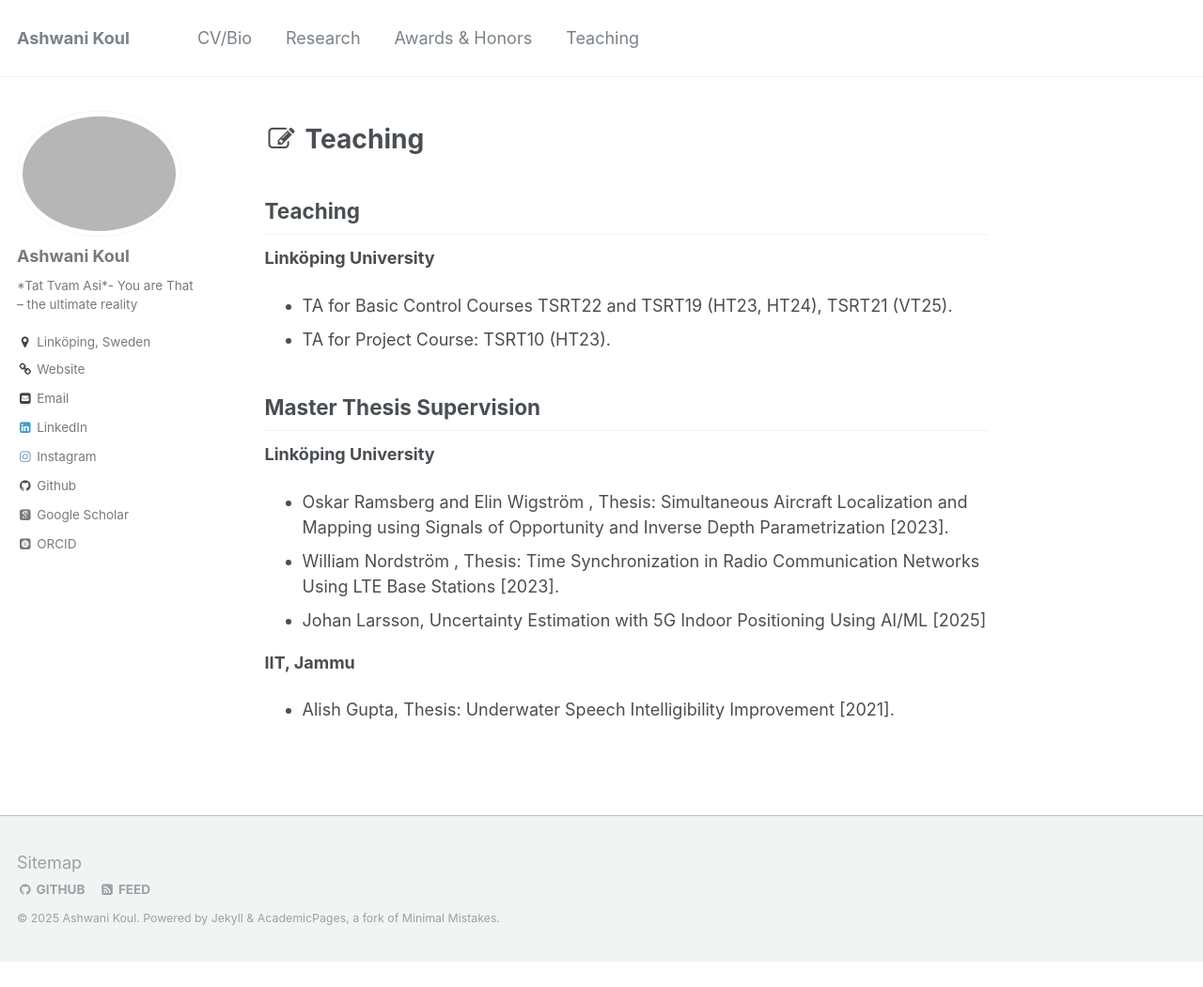
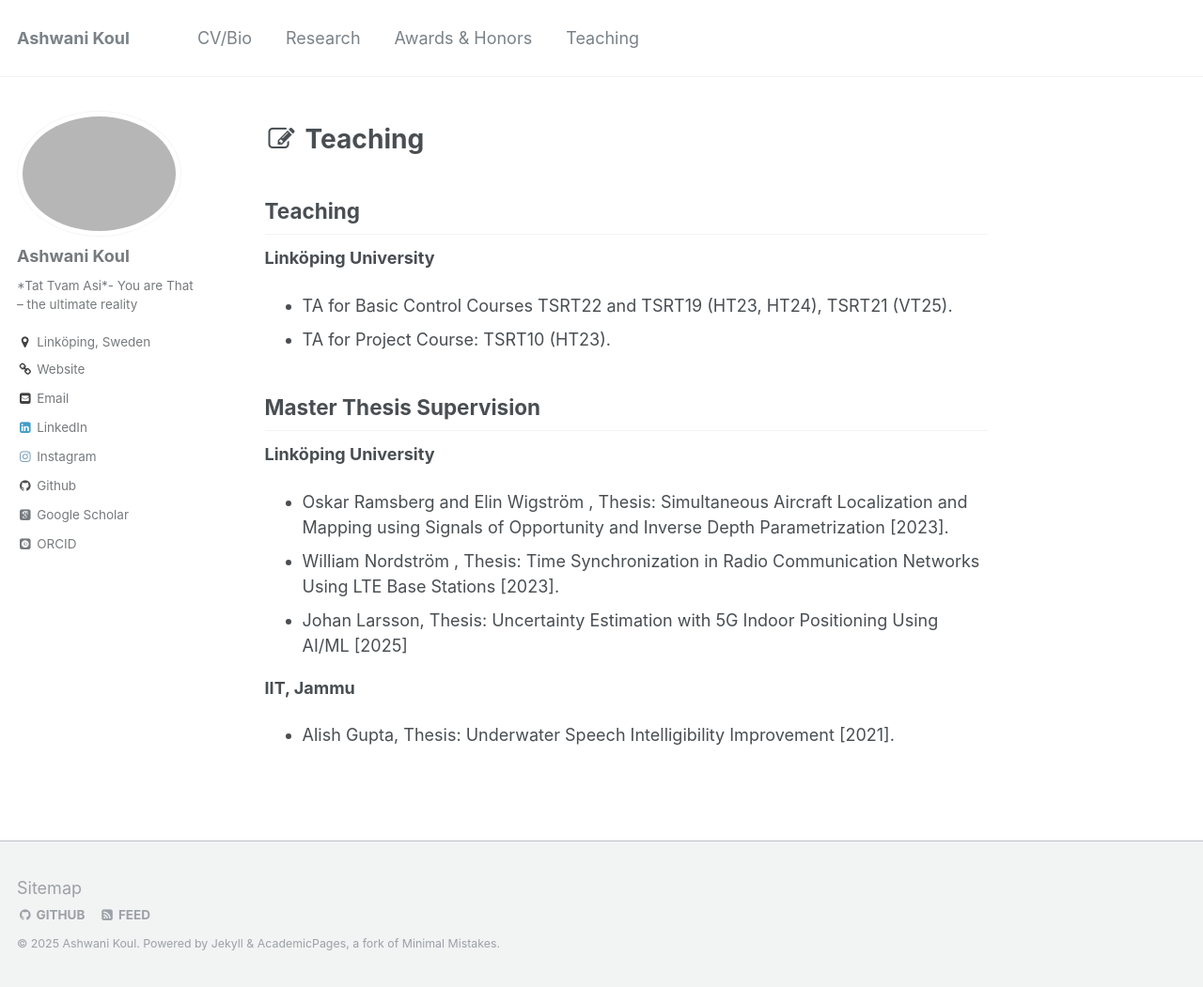
Before and after one commit to ASHKoul/ASHKoul.github.io, a Jekyll site: the page built from _pages/teaching.md, in a window 1280 px wide and 1051 px high. Shown: the whole window at 94% size. Built offline with Jekyll 4.4.1, drawn with Linux system fonts in a browser that asks for light colours; some web fonts are replaced.

Commit message:
Update teaching.md

```diff
--- a/_pages/teaching.md
+++ b/_pages/teaching.md
@@ -18,7 +18,7 @@ author_profile: true
 **Linköping University**
 * Oskar Ramsberg and Elin Wigström , Thesis: Simultaneous Aircraft Localization and Mapping using Signals of Opportunity and Inverse Depth Parametrization  [2023].
 * William Nordström , Thesis: Time Synchronization in Radio Communication Networks Using LTE Base Stations  [2023].
-* Johan Larsson, Uncertainty Estimation with 5G Indoor Positioning Using AI/ML [2025]
+* Johan Larsson, Thesis: Uncertainty Estimation with 5G Indoor Positioning Using AI/ML [2025]
 
 **IIT, Jammu**
 * Alish Gupta, Thesis: Underwater Speech Intelligibility Improvement [2021].
```
